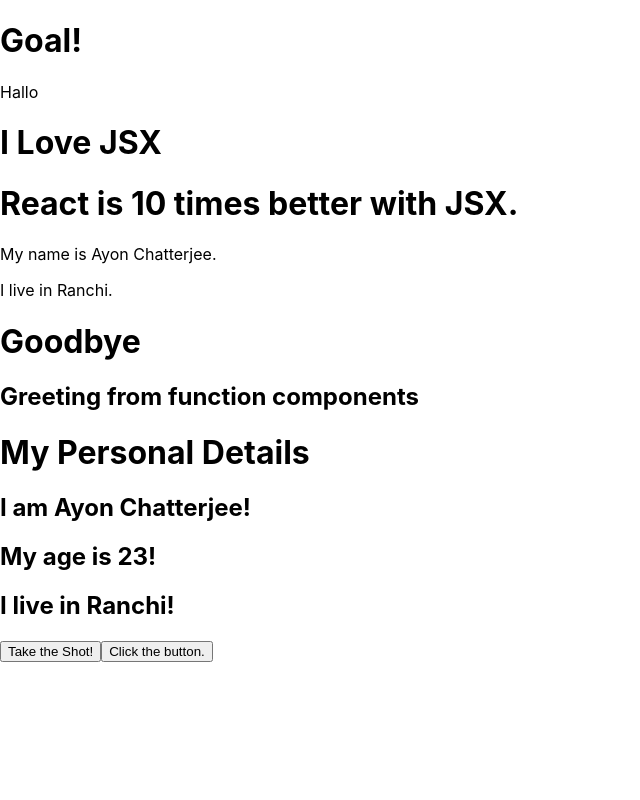
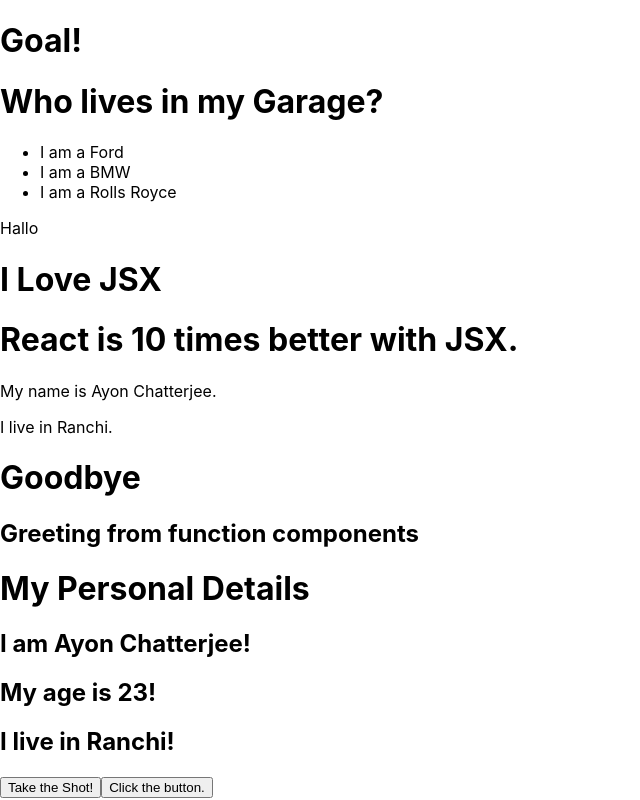
Before and after one commit to AyonChatterjee/JavaScript-and-React-Tutorials, a React (Create React App) app in the folder React Tutorials/my_react_tutorials/: page / in a window 1280 px wide. Shown: the whole page, without its empty margins (0-640 px from the left). Built offline with nearby package versions, Linux system fonts and the light colour scheme.

Commit message:
ReactList

```diff
--- a/React Tutorials/my_react_tutorials/src/App.js
+++ b/React Tutorials/my_react_tutorials/src/App.js
@@ -1,11 +1,12 @@
 import React from "react";
 import Goal from "./ConditionRendering";
-
+import Garage from "./ReactList";
 
 function App() {
   return (
     <div>
       <Goal isGoal = {true}/>
+       <Garage />
     </div>
 
   );
--- /dev/null
+++ b/React Tutorials/my_react_tutorials/src/ReactList.jsx
@@ -0,0 +1,24 @@
+import React from "react";
+
+function Car(props) {
+    return <li>I am a {props.brand}</li>
+}
+
+function Garage() {
+    const cars = [
+        {id:1 , brand:"Ford"} ,
+        {id:2 , brand:"BMW"} ,
+        {id:3 , brand:"Rolls Royce"}
+    ];
+
+    return (
+        <>
+        <h1>Who lives in my Garage?</h1>
+        <ul>
+            {cars.map((car) => <Car key ={car.id} brand = {car.brand}/>)}
+        </ul>
+        </>
+    );
+}
+
+export default Garage;
```
